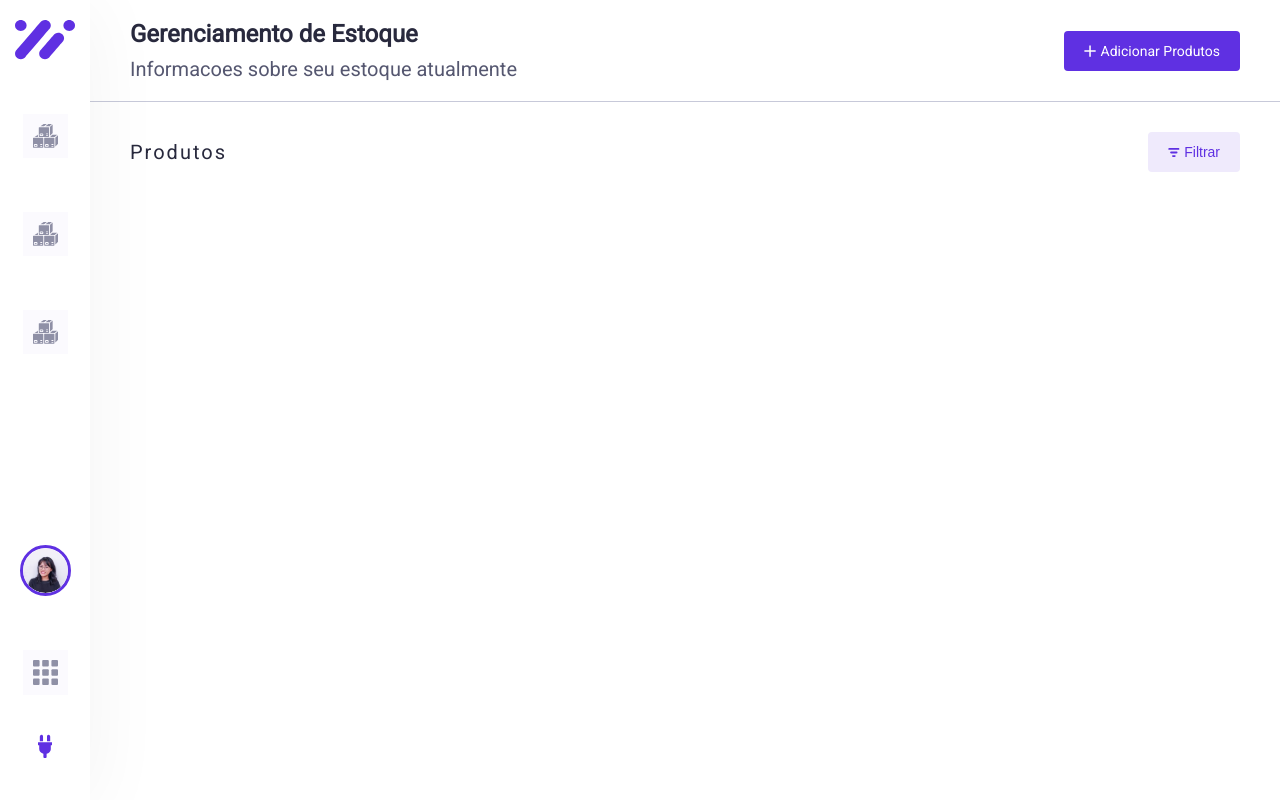
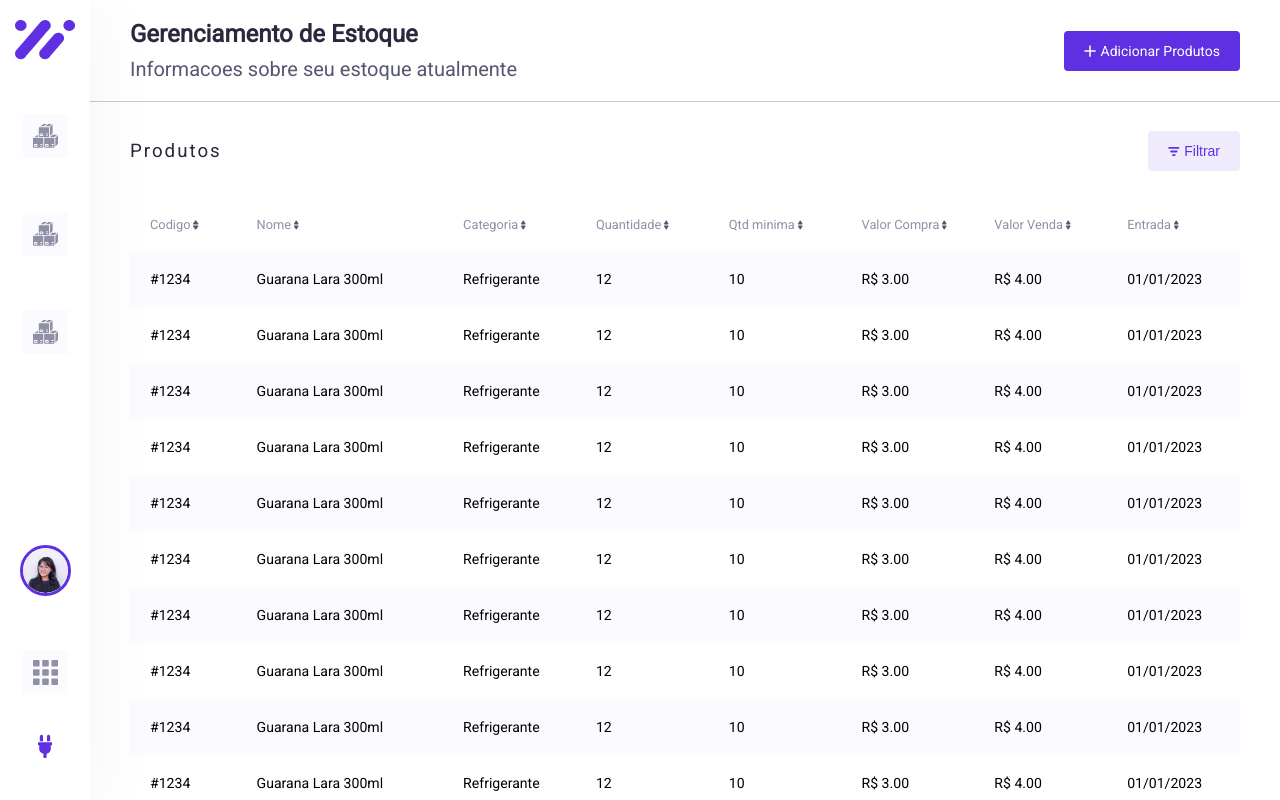
Before and after one commit to Matheuscara/web--Vendas-e-Estoque-Pro, an Angular app: page /estoque in a window 1280 px wide. Shown: the top 800 px of the page. Built offline with nearby package versions, Linux system fonts and the light colour scheme.

Commit message:
Feat: Adicionando tabela em estoque

```diff
--- a/src/app/pages/estoque/container/estoque.component.html
+++ b/src/app/pages/estoque/container/estoque.component.html
@@ -1,6 +1,5 @@
 <app-tab-lateral [marginTop]="'100'"></app-tab-lateral>
 <div class="container__estoque">
-
   <div class="header">
     <div class="left">
       <h4 class="h4_24px">Gerenciamento de Estoque</h4>
@@ -16,9 +15,91 @@
   <div class="section-title">
     <h3>Produtos</h3>
     <button>
-            <img src="../../../../assets/svg/filter.svg" width="12px" alt="filter-icon" />
+      <img
+        src="../../../../assets/svg/filter.svg"
+        width="12px"
+        alt="filter-icon"
+      />
       Filtrar
     </button>
   </div>
 
-</div>
+  <table class="table">
+    <thead>
+      <tr>
+        <th class="codigo">
+          Codigo
+          <img
+            src="../../../../assets/svg/categorias-tabela-setas.svg"
+            alt="categorias-tabela-setas"
+          />
+        </th>
+        <th class="nome">
+          Nome
+          <img
+            src="../../../../assets/svg/categorias-tabela-setas.svg"
+            alt="categorias-tabela-setas"
+          />
+        </th>
+        <th>
+          Categoria
+          <img
+            src="../../../../assets/svg/categorias-tabela-setas.svg"
+            alt="categorias-tabela-setas"
+          />
+        </th>
+        <th>
+          Quantidade
+          <img
+            src="../../../../assets/svg/categorias-tabela-setas.svg"
+            alt="categorias-tabela-setas"
+          />
+        </th>
+        <th>
+          Qtd minima
+          <img
+            src="../../../../assets/svg/categorias-tabela-setas.svg"
+            alt="categorias-tabela-setas"
+          />
+        </th>
+        <th>
+          Valor Compra
+          <img
+            src="../../../../assets/svg/categorias-tabela-setas.svg"
+            alt="categorias-tabela-setas"
+          />
+        </th>
+        <th>
+          Valor Venda
+          <img
+            src="../../../../assets/svg/categorias-tabela-setas.svg"
+            alt="categorias-tabela-setas"
+          />
+        </th>
+        <th>
+          Entrada
+          <img
+            src="../../../../assets/svg/categorias-tabela-setas.svg"
+            alt="categorias-tabela-setas"
+          />
+        </th>
+      </tr>
+    </thead>
+    <tbody>
+      <tr
+        [ngClass]="{ 'linha-par': i % 2 === 0, 'linha-impar': i % 2 !== 0 }"
+        *ngFor="let produto of mockProdutos; let i = index"
+      >
+        <td class="codigo">
+          <a>{{ produto.codigo }}</a>
+        </td>
+        <td class="nome">{{ produto.nome }}</td>
+        <td>{{ produto.categoria }}</td>
+        <td>{{ produto.quantidade }}</td>
+        <td>{{ produto.qtdMinima }}</td>
+        <td>{{ produto.ValorCompra }}</td>
+        <td>{{ produto.ValorVenda }}</td>
+        <td>{{ produto.Entrada }}</td>
+      </tr>
+    </tbody>
+  </table>
--- a/src/app/pages/estoque/container/estoque.component.scss
+++ b/src/app/pages/estoque/container/estoque.component.scss
@@ -68,7 +68,6 @@
       font-family: "Roboto";
       font-style: normal;
       font-weight: 400;
-      font-size: 20px;
       line-height: 20px;
       letter-spacing: 2px;
       color: #28293d;
@@ -88,4 +87,88 @@
       background: #e6dcff;
     }
   }
+
+  .table {
+    padding: 0px 40px;
+    display: flex;
+    align-items: stretch;
+    justify-content: space-between;
+    flex-direction: column;
+    width: 100%;
+
+    tr {
+      display: flex;
+      flex-direction: row;
+      justify-content: space-around;
+      align-items: center;
+    }
+
+    th {
+      width: 12.5%;
+      padding: 18px 20px;
+      text-align: initial;
+      color: #8f90a6;
+      font-family: "Roboto";
+      font-style: normal;
+      font-weight: 500;
+      line-height: 16px;
+      display: flex;
+
+      img {
+        padding-left: 3px;
+      }
+
+      @media screen and (max-width: 1600px) {
+        font-size: 1vw;
+
+        img {
+          width: 0.4vw;
+        }
+      }
+
+      @media screen and (min-width: 1600px) {
+        font-size: 14px;
+
+        img {
+          width: 7.19px;
+          height: 14.45px;
+        }
+      }
+    }
+
+    td {
+      width: 12.5%;
+      text-align: initial;
+      padding: 18px 20px;
+      font-family: "Roboto";
+      font-style: normal;
+      font-weight: 400;
+      font-size: 15px;
+      line-height: 20px;
+
+      @media screen and (max-width: 1600px) {
+        font-size: 1.1vw;
+      }
+
+      @media screen and (min-width: 1600px) {
+        font-size: 15px;
+      }
+    }
+
+    .linha-par {
+      background: #fbfafe;
+    }
+
+    .linha-impar {
+      background-color: white;
+    }
+
+    .nome {
+      min-width: 15%;
+    }
+
+    .codigo {
+      max-width: 6%;
+    }
+  }
 }
--- a/src/app/pages/estoque/container/estoque.component.ts
+++ b/src/app/pages/estoque/container/estoque.component.ts
@@ -3,8 +3,202 @@ import { Component } from '@angular/core';
 @Component({
   selector: 'app-estoque',
   templateUrl: './estoque.component.html',
-  styleUrls: ['./estoque.component.scss']
+  styleUrls: ['./estoque.component.scss'],
 })
+
 export class EstoqueComponent {
+  mockProdutos = [
+    {
+      codigo: '#1234',
+      nome: 'Guarana Lara 300ml',
+      categoria: 'Refrigerante',
+      quantidade: '12',
+      qtdMinima: '10',
+      ValorCompra: 'R$ 3.00',
+      ValorVenda: 'R$ 4.00',
+      Entrada: '01/01/2023',
+    },
+    {
+      codigo: '#1234',
+      nome: 'Guarana Lara 300ml',
+      categoria: 'Refrigerante',
+      quantidade: '12',
+      qtdMinima: '10',
+      ValorCompra: 'R$ 3.00',
+      ValorVenda: 'R$ 4.00',
+      Entrada: '01/01/2023',
+    },
+    {
+      codigo: '#1234',
+      nome: 'Guarana Lara 300ml',
+      categoria: 'Refrigerante',
+      quantidade: '12',
+      qtdMinima: '10',
+      ValorCompra: 'R$ 3.00',
+      ValorVenda: 'R$ 4.00',
+      Entrada: '01/01/2023',
+    },
+    {
+      codigo: '#1234',
+      nome: 'Guarana Lara 300ml',
+      categoria: 'Refrigerante',
+      quantidade: '12',
+      qtdMinima: '10',
+      ValorCompra: 'R$ 3.00',
+      ValorVenda: 'R$ 4.00',
+      Entrada: '01/01/2023',
+    },
+    {
+      codigo: '#1234',
+      nome: 'Guarana Lara 300ml',
+      categoria: 'Refrigerante',
+      quantidade: '12',
+      qtdMinima: '10',
+      ValorCompra: 'R$ 3.00',
+      ValorVenda: 'R$ 4.00',
+      Entrada: '01/01/2023',
+    },
+    {
+      codigo: '#1234',
+      nome: 'Guarana Lara 300ml',
+      categoria: 'Refrigerante',
+      quantidade: '12',
+      qtdMinima: '10',
+      ValorCompra: 'R$ 3.00',
+      ValorVenda: 'R$ 4.00',
+      Entrada: '01/01/2023',
+    },
+    {
+      codigo: '#1234',
+      nome: 'Guarana Lara 300ml',
+      categoria: 'Refrigerante',
+      quantidade: '12',
+      qtdMinima: '10',
+      ValorCompra: 'R$ 3.00',
+      ValorVenda: 'R$ 4.00',
+      Entrada: '01/01/2023',
+    },
+    {
+      codigo: '#1234',
+      nome: 'Guarana Lara 300ml',
+      categoria: 'Refrigerante',
+      quantidade: '12',
+      qtdMinima: '10',
+      ValorCompra: 'R$ 3.00',
+      ValorVenda: 'R$ 4.00',
+      Entrada: '01/01/2023',
+    },
+    {
+      codigo: '#1234',
+      nome: 'Guarana Lara 300ml',
+      categoria: 'Refrigerante',
+      quantidade: '12',
+      qtdMinima: '10',
+      ValorCompra: 'R$ 3.00',
+      ValorVenda: 'R$ 4.00',
+      Entrada: '01/01/2023',
+    },
+    {
+      codigo: '#1234',
+      nome: 'Guarana Lara 300ml',
+      categoria: 'Refrigerante',
+      quantidade: '12',
+      qtdMinima: '10',
+      ValorCompra: 'R$ 3.00',
+      ValorVenda: 'R$ 4.00',
+      Entrada: '01/01/2023',
+    },
+    {
+      codigo: '#1234',
+      nome: 'Guarana Lara 300ml',
+      categoria: 'Refrigerante',
+      quantidade: '12',
+      qtdMinima: '10',
+      ValorCompra: 'R$ 3.00',
+      ValorVenda: 'R$ 4.00',
+      Entrada: '01/01/2023',
+    },
+    {
+      codigo: '#1234',
+      nome: 'Guarana Lara 300ml',
+      categoria: 'Refrigerante',
+      quantidade: '12',
+      qtdMinima: '10',
+      ValorCompra: 'R$ 3.00',
+      ValorVenda: 'R$ 4.00',
+      Entrada: '01/01/2023',
+    },
+    {
+      codigo: '#1234',
+      nome: 'Guarana Lara 300ml',
+      categoria: 'Refrigerante',
+      quantidade: '12',
+      qtdMinima: '10',
+      ValorCompra: 'R$ 3.00',
+      ValorVenda: 'R$ 4.00',
+      Entrada: '01/01/2023',
+    },
+    {
+      codigo: '#1234',
+      nome: 'Guarana Lara 300ml',
+      categoria: 'Refrigerante',
+      quantidade: '12',
+      qtdMinima: '10',
+      ValorCompra: 'R$ 3.00',
+      ValorVenda: 'R$ 4.00',
+      Entrada: '01/01/2023',
+    },
 
+    {
+      codigo: '#1234',
+      nome: 'Guarana Lara 300ml',
+      categoria: 'Refrigerante',
+      quantidade: '12',
+      qtdMinima: '10',
+      ValorCompra: 'R$ 3.00',
+      ValorVenda: 'R$ 4.00',
+      Entrada: '01/01/2023',
+    },
+    {
+      codigo: '#1234',
+      nome: 'Guarana Lara 300ml',
+      categoria: 'Refrigerante',
+      quantidade: '12',
+      qtdMinima: '10',
+      ValorCompra: 'R$ 3.00',
+      ValorVenda: 'R$ 4.00',
+      Entrada: '01/01/2023',
+    },
+    {
+      codigo: '#1234',
+      nome: 'Guarana Lara 300ml',
+      categoria: 'Refrigerante',
+      quantidade: '12',
+      qtdMinima: '10',
+      ValorCompra: 'R$ 3.00',
+      ValorVenda: 'R$ 4.00',
+      Entrada: '01/01/2023',
+    },
+    {
+      codigo: '#1234',
+      nome: 'Guarana Lara 300ml',
+      categoria: 'Refrigerante',
+      quantidade: '12',
+      qtdMinima: '10',
+      ValorCompra: 'R$ 3.00',
+      ValorVenda: 'R$ 4.00',
+      Entrada: '01/01/2023',
+    },
+    {
+      codigo: '#1234',
+      nome: 'Guarana Lara 300ml',
+      categoria: 'Refrigerante',
+      quantidade: '12',
+      qtdMinima: '10',
+      ValorCompra: 'R$ 3.00',
+      ValorVenda: 'R$ 4.00',
+      Entrada: '01/01/2023',
+    },
+
+  ];
 }
```
Also changed, not shown: src/assets/svg/categorias-tabela-setas.svg (added). Lines whose indentation alone changed are shown as unchanged.
